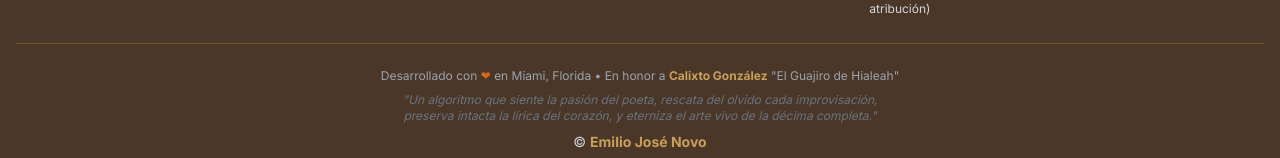
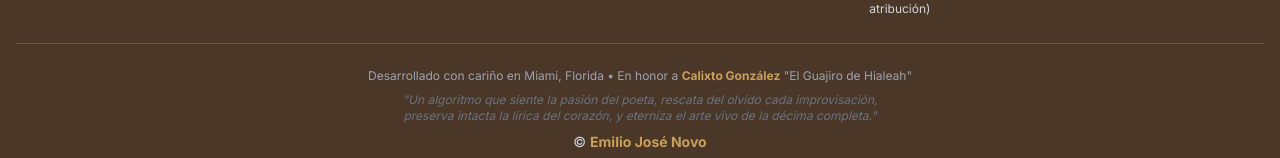
Before and after one commit to ejnburrows-rgb/VD-, a Next.js app: page / in a window 1280 px wide. Shown: the part 2480-2638 px from the top of the page. Built offline with nearby package versions, Linux system fonts and the light colour scheme.

Commit message:
style(footer): replace heart emoji with text 'cariño'

```diff
--- a/components/footer.tsx
+++ b/components/footer.tsx
@@ -51,7 +51,7 @@ export function Footer() {
         <div className="border-t border-[#C8A05C]/30 my-6" />
         <div className="text-center space-y-2">
           <p className="text-xs text-gray-400">
-            Desarrollado con <span className="text-[#D2691E]">❤</span> en Miami, Florida • En honor a{' '}
+            Desarrollado con cariño en Miami, Florida • En honor a{' '}
             <strong className="text-[#C8A05C]">Calixto González</strong> "El Guajiro de Hialeah"
           </p>
           <p className="text-xs text-gray-500 italic mt-3">
```
